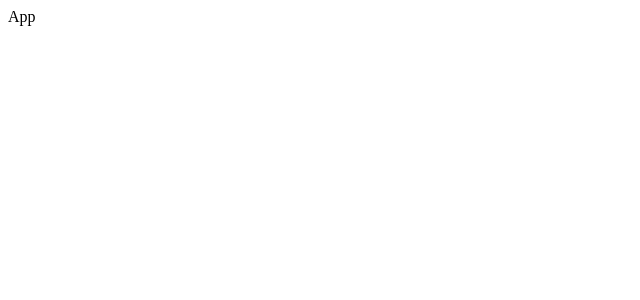
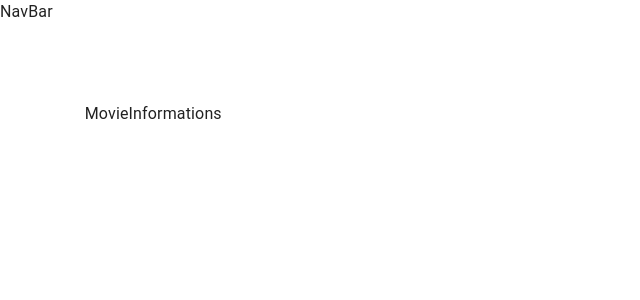
Before and after one commit to honocoder/filmpire, a React (Create React App) app: page /movie/1 in a window 1280 px wide. Shown: the top 300 px of the page, without its empty margins (0-640 px from the left). Built offline with nearby package versions, Linux system fonts and the light colour scheme.

Commit message:
file and folder structure + navigation

```diff
--- /dev/null
+++ b/src/components/Actors/Actors.jsx
@@ -0,0 +1,10 @@
+import React from 'react';
+
+const Actors = () => {
+  console.log('Actors');
+  return (
+    <div>Actors</div>
+  );
+};
+
+export default Actors;
--- a/src/components/App.jsx
+++ b/src/components/App.jsx
@@ -1,9 +1,37 @@
 import React from 'react';
+import { CssBaseline } from '@mui/material';
+import { Route, Switch } from 'react-router-dom';
 
-const App = () => (
-  <div>
-    App
-  </div>
-);
+import useStyles from './styles';
+
+import { Actors, MovieInformations, Movies, Profile, NavBar } from '.';
+
+const App = () => {
+  const classes = useStyles();
+
+  return (
+    <div className={classes.root}>
+      <CssBaseline />
+      <NavBar />
+      <main className={classes.content}>
+        <div className={classes.toolbar} />
+        <Switch>
+          <Route exact path="/movie/:id">
+            <MovieInformations />
+          </Route>
+          <Route exact path="/actors/:id">
+            <Actors />
+          </Route>
+          <Route exact path="/">
+            <Movies />
+          </Route>
+          <Route exact path="/profile/:id">
+            <Profile />
+          </Route>
+        </Switch>
+      </main>
+    </div>
+  );
+};
 
 export default App;
--- /dev/null
+++ b/src/components/MovieInformations/MovieInformations.jsx
@@ -0,0 +1,10 @@
+import React from 'react';
+
+const MovieInformations = () => {
+  console.log('MovieInformations');
+  return (
+    <div>MovieInformations</div>
+  );
+};
+
+export default MovieInformations;
--- /dev/null
+++ b/src/components/Movies/Movies.jsx
@@ -0,0 +1,10 @@
+import React from 'react';
+
+const Movies = () => {
+  console.log('Movies');
+  return (
+    <div>Movies</div>
+  );
+};
+
+export default Movies;
--- /dev/null
+++ b/src/components/NavBar/NavBar.jsx
@@ -0,0 +1,10 @@
+import React from 'react';
+
+const NavBar = () => {
+  console.log('NavBar');
+  return (
+    <div>NavBar</div>
+  );
+};
+
+export default NavBar;
--- /dev/null
+++ b/src/components/Profile/Profile.jsx
@@ -0,0 +1,10 @@
+import React from 'react';
+
+const Profile = () => {
+  console.log('Profile');
+  return (
+    <div>Profile</div>
+  );
+};
+
+export default Profile;
--- /dev/null
+++ b/src/components/index.js
@@ -0,0 +1,5 @@
+export { default as Actors } from './Actors/Actors';
+export { default as MovieInformations } from './MovieInformations/MovieInformations';
+export { default as Movies } from './Movies/Movies';
+export { default as Profile } from './Profile/Profile';
+export { default as NavBar } from './NavBar/NavBar';
--- /dev/null
+++ b/src/components/styles.js
@@ -0,0 +1,15 @@
+import { makeStyles } from '@mui/styles';
+
+export default makeStyles(() => ({
+  root: {
+    display: 'flex',
+    height: '100%',
+  },
+  toolbar: {
+    height: '70px',
+  },
+  content: {
+    flexGrow: '1',
+    padding: '2em',
+  },
+}));
--- a/src/index.js
+++ b/src/index.js
@@ -1,6 +1,12 @@
 import React from 'react';
 import ReactDOM from 'react-dom';
+import { BrowserRouter } from 'react-router-dom';
 
 import App from './components/App';
 
-ReactDOM.render(<App />, document.getElementById('root'));
+ReactDOM.render(
+  <BrowserRouter>
+    <App />
+  </BrowserRouter>,
+  document.getElementById('root'),
+);
```
Also changed, not shown: package.json (+17 -7 lines), 2 other files (tests, documents, lock files or other folders).
